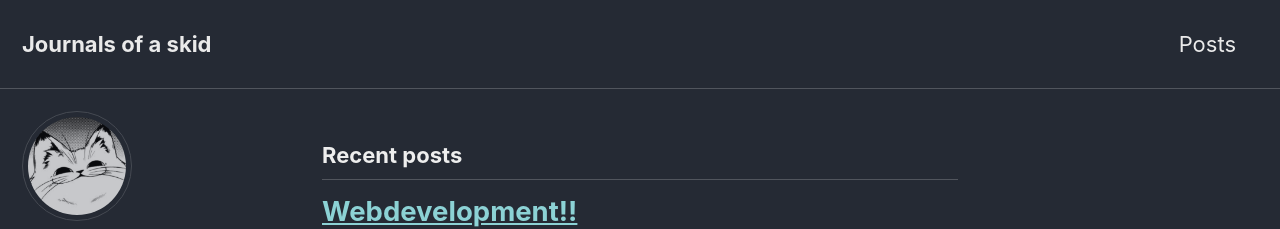
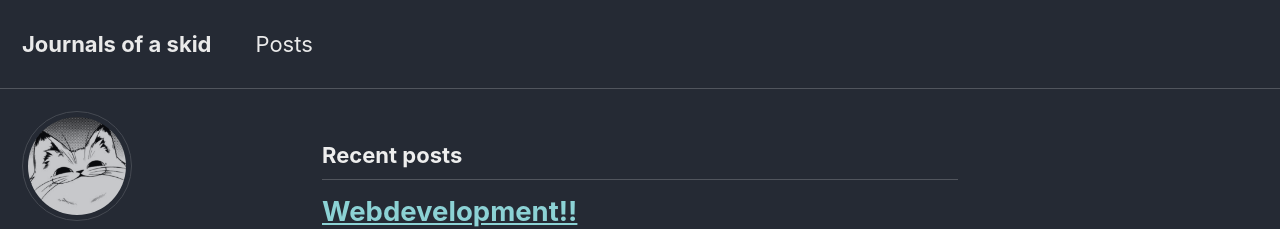
Before and after one commit to bcmmeijer/bcmmeijer.github.io, a Jekyll site: the page built from index.html, in a window 1280 px wide. Shown: the top 229 px of the page. Built offline with Jekyll 4.4.1, drawn with Linux system fonts in a browser that asks for light colours; cached includes are drawn as plain includes; nearby versions of some CDN libraries; the list of posts is cut into pages by our own code.

Commit message:
flex-start

```diff
--- a/_sass/minimal-mistakes/_navigation.scss
+++ b/_sass/minimal-mistakes/_navigation.scss
@@ -215,7 +215,7 @@
     display: flex;
     -webkit-box-pack: end;
     -ms-flex-pack: end;
-    justify-content: flex-end;
+    justify-content: flex-start;
     -webkit-box-flex: 1;
     -ms-flex: 1;
     flex: 1;
```
